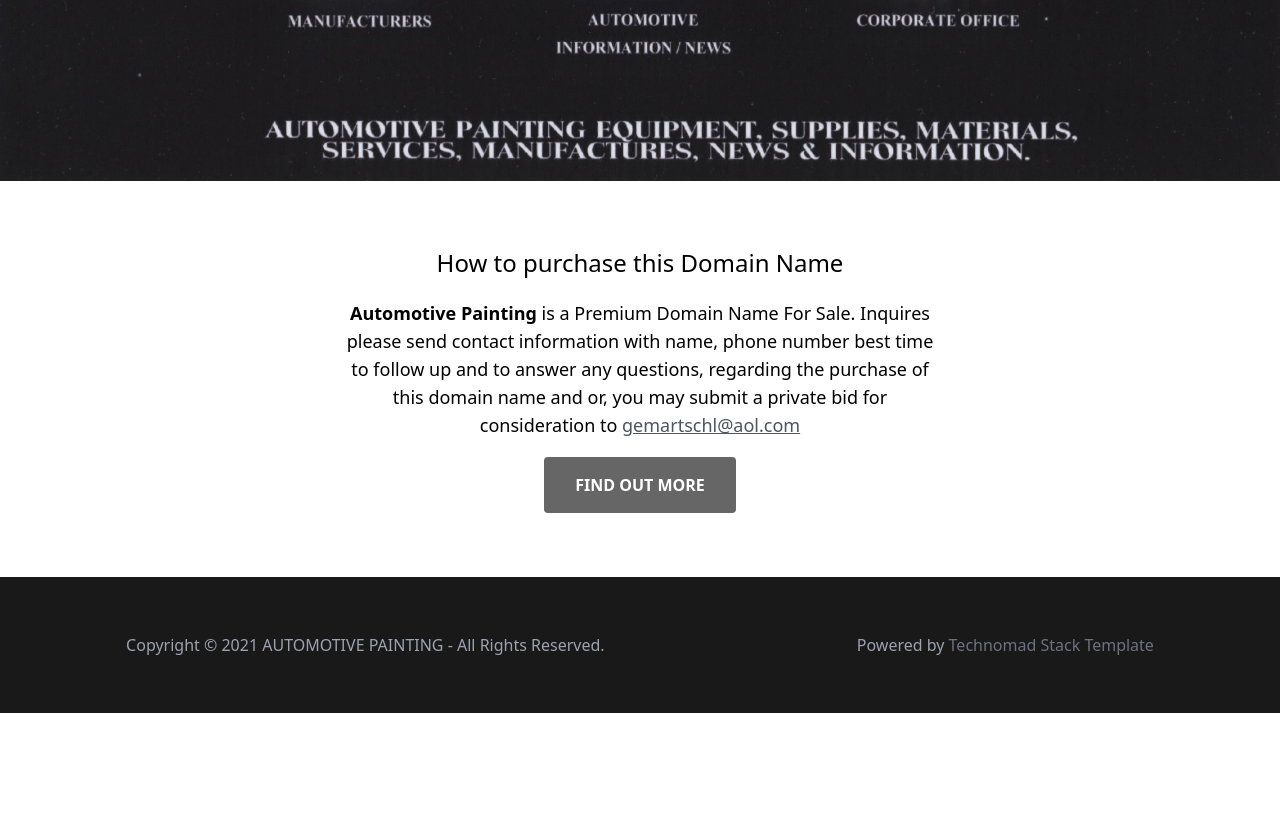
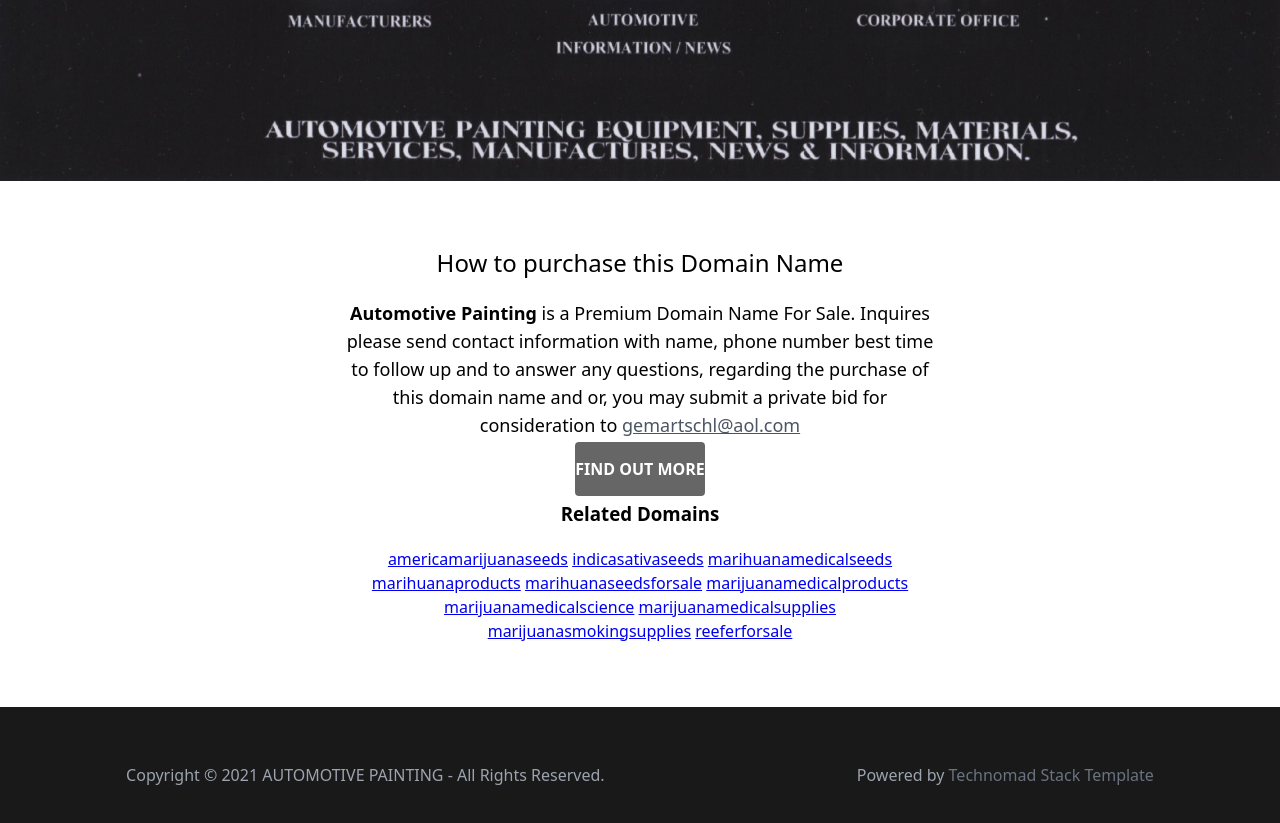
Before and after one commit to wommy/keith_tmst, an Eleventy site: page 11ty/index.html in a window 1280 px wide. Shown: the part 794-1617 px from the top of the page. Before the commit the page ends 1507 px from the top, so only its background shows below. Built offline with nearby package versions, Linux system fonts and the light colour scheme; Eleventy itself is replaced by a stand-in of ours; files that its build step writes are made by us from their sources.

Commit message:
added removeTLD 11ty function

```diff
--- a/11ty/index.html
+++ b/11ty/index.html
@@ -2,14 +2,25 @@
 layout: _Page
 background_image: "Web-Site-Front-2-Page.jpg"
 domain_friendly: "Automotive Painting"
+related_domains: ["americamarijuanaseeds.com", "indicasativaseeds.com", "marihuanamedicalseeds.com", "marihuanaproducts.com", "marihuanaseedsforsale.com", "marijuanamedicalproducts.com", "marijuanamedicalscience.com", "marijuanamedicalsupplies.com", "marijuanasmokingsupplies.com", "reeferforsale.com"]
 ---
 <header>
 	<img src="img/{{ background_image }}" alt="">
 </header>
 <main class="max-w-prose flex flex-col align-center mx-auto text-center py-16">
-	<h2 class="font-medium my-0">How to purchase this Domain Name</h2>
-	<p class="text-lg">
-		<strong>{{ domain_friendly }}</strong> is a Premium Domain Name For Sale.  Inquires please send contact information with name, phone number best time to follow up and to answer any questions, regarding the purchase of this domain name and or,  you may submit a private bid for consideration to <a class="text-gray-600 hover:text-gray-800" href="gemartschl@aol.com">gemartschl@aol.com</a>
-	</p>
-	<a href="/" class="text-white bg-black bg-opacity-60 w-48 mx-auto py-4 no-underline rounded font-bold hover:bg-opacity-40">FIND OUT MORE</a>
+	<div>
+		<h2 class="font-medium my-0">How to purchase this Domain Name</h2>
+		<p class="text-lg">
+			<strong>{{ domain_friendly }}</strong> is a Premium Domain Name For Sale.  Inquires please send contact information with name, phone number best time to follow up and to answer any questions, regarding the purchase of this domain name and or,  you may submit a private bid for consideration to <a class="text-gray-600 hover:text-gray-800" href="gemartschl@aol.com">gemartschl@aol.com</a>
+		</p>
+		<a href="/" class="text-white bg-black bg-opacity-60 w-48 mx-auto py-4 no-underline rounded font-bold hover:bg-opacity-40">FIND OUT MORE</a>
+	</div>
+	<div>
+		<h3>Related Domains</h3>
+		<div>
+			{%- for ea in related_domains %}
+			<a href="{{ ea }}">{{ ea | removeTLD }}</a>
+			{% endfor %}
+		</div>
+	</div>
 </main>
```
Also changed, not shown: .eleventy.js.
